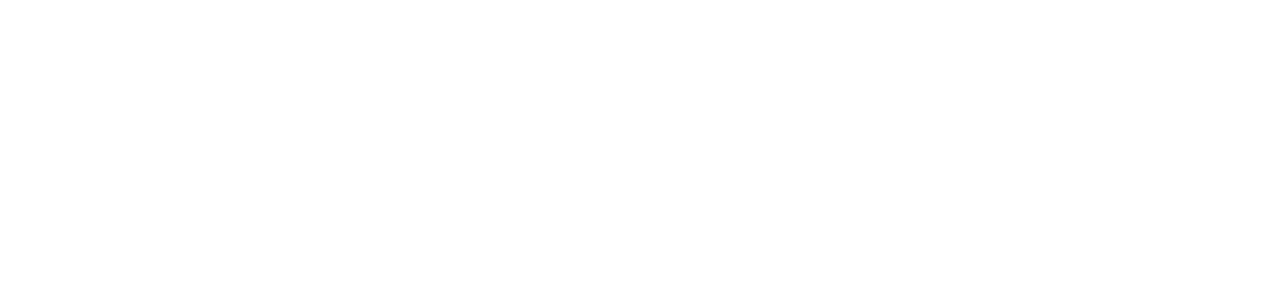
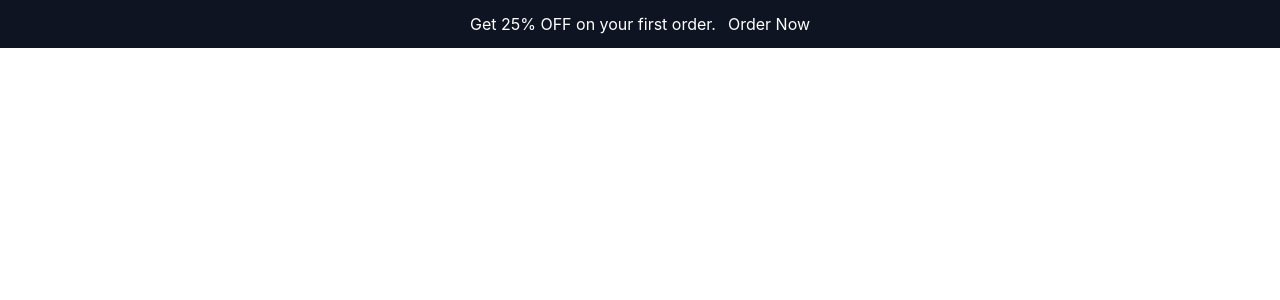
Before and after one commit to Gkapanadze1/Final-Project, a React (Create React App) app: page / in a window 1280 px wide. Before the commit this address had no page. Shown: the top 300 px of the page. Built offline with nearby package versions, Linux system fonts and the light colour scheme.

Commit message:
Adding redux and DiscountBanner

```diff
--- a/package.json
+++ b/package.json
@@ -3,17 +3,21 @@
   "version": "0.1.0",
   "private": true,
   "dependencies": {
+    "@reduxjs/toolkit": "^2.2.7",
     "@testing-library/jest-dom": "^5.17.0",
     "@testing-library/react": "^13.4.0",
     "@testing-library/user-event": "^13.5.0",
     "@types/jest": "^29.5.13",
     "@types/node": "^22.5.5",
-    "@types/react": "^18.3.7",
+    "@types/react": "^18.3.8",
     "@types/react-dom": "^18.3.0",
     "react": "^18.3.1",
     "react-dom": "^18.3.1",
+    "react-redux": "^9.1.2",
     "react-router-dom": "^6.26.2",
     "react-scripts": "5.0.1",
+    "redux": "^5.0.1",
+    "save": "^2.9.0",
     "typescript": "^5.6.2",
     "web-vitals": "^2.1.4"
   },
--- a/src/App.css
+++ b/src/App.css
@@ -1,3 +1,12 @@
 @tailwind base;
 @tailwind components;
 @tailwind utilities;
+
+
+.primary{
+    background-color: #4078FF;
+}
+
+.secondary{
+    background-color: #0E1422;
+}
--- a/src/App.js
+++ b/src/App.js
@@ -1,13 +1,21 @@
 import './App.css';
 import { Routes, Route } from 'react-router-dom'
+import { store } from './store/store'
+import { Provider } from 'react-redux'
+import Homepage from './pages/Homepage'
 
 function App() {
   return (
-    <div>
-      <Routes>
+    <Provider store={store}>
+      <div>
 
-      </Routes>
-    </div>
+        <Homepage />
+
+        <Routes>
+
+        </Routes>
+      </div>
+    </Provider>
   );
 }
 
--- /dev/null
+++ b/src/components/Discountbanner.tsx
@@ -0,0 +1,12 @@
+import React from "react";
+
+const Discountbanner = () => {
+    return(
+        <div className="flex gap-3 secondary text-white text-center justify-center p-3">
+            <span>Get 25% OFF on your first order.</span>
+            <a href="/">Order Now</a>
+        </div>
+    )
+}
+
+export default Discountbanner
--- /dev/null
+++ b/src/pages/Homepage.tsx
@@ -0,0 +1,13 @@
+import React from "react";
+import Discountbanner from '../components/Discountbanner'
+
+
+const Homepage = () => {
+
+
+    return(
+        <Discountbanner />
+    )
+}
+
+export default Homepage
--- /dev/null
+++ b/src/store/store.ts
@@ -0,0 +1,8 @@
+import { configureStore } from '@reduxjs/toolkit'
+
+export const store = configureStore({
+  reducer: {},
+})
+
+export type RootState = ReturnType<typeof store.getState>
+export type AppDispatch = typeof store.dispatch
```
Also changed, not shown: tsconfig.json (added, +12 -0 lines), 2 other files (tests, documents, lock files or other folders).
